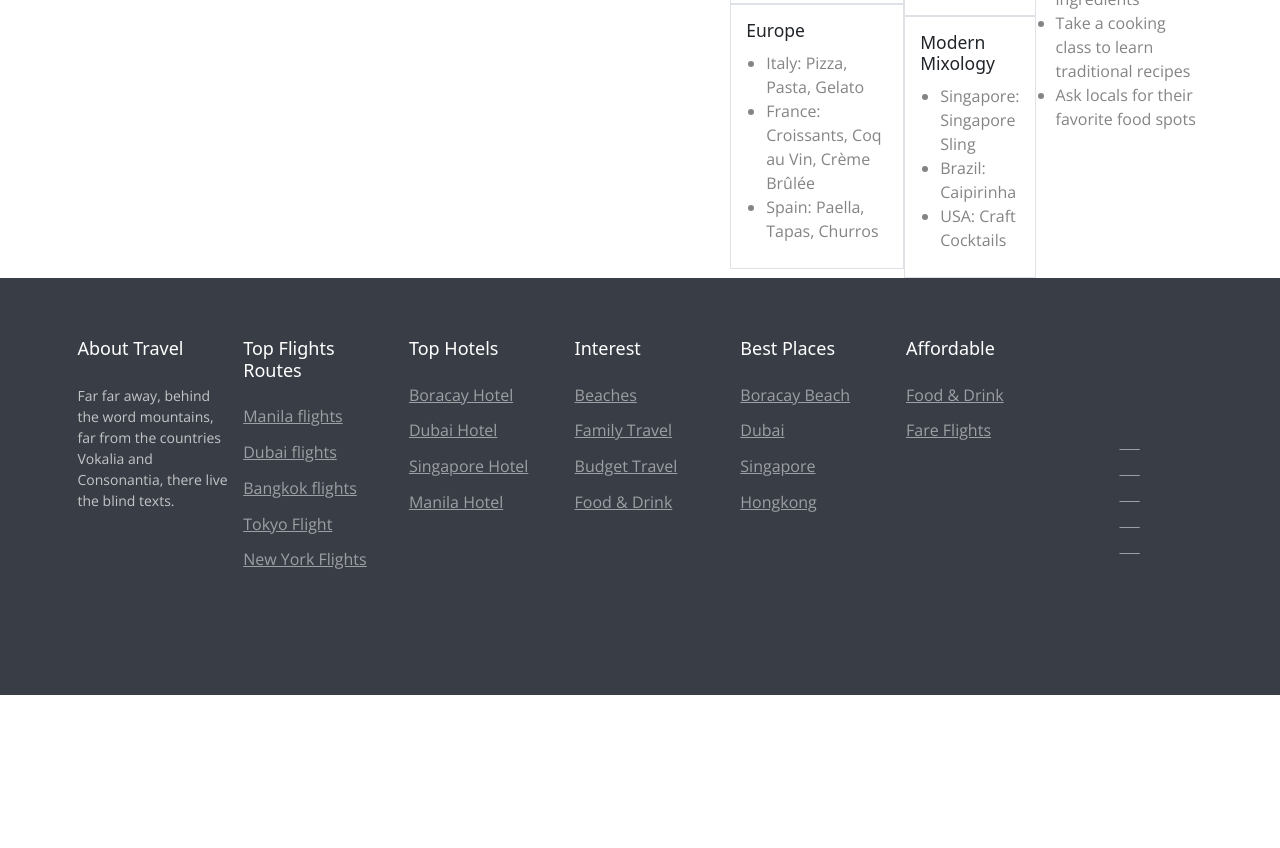
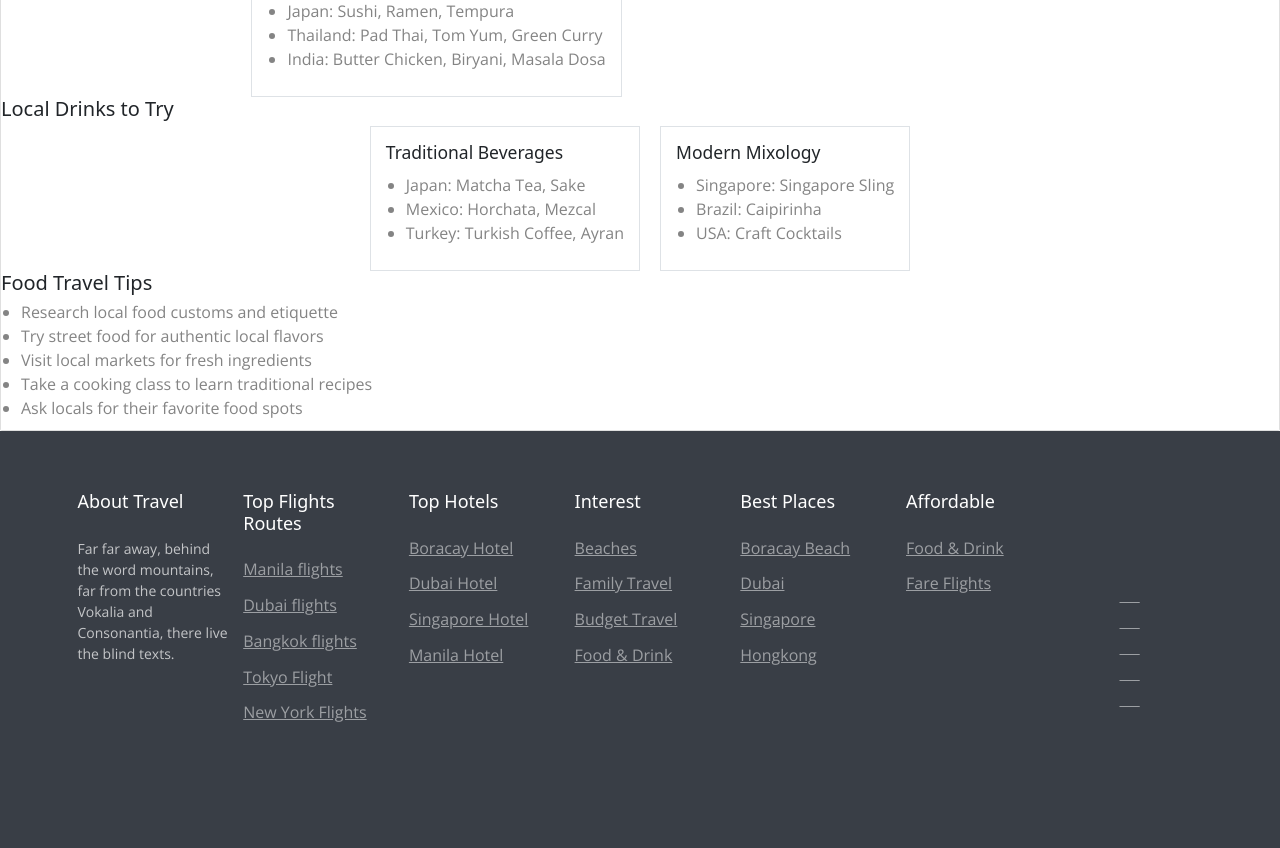
Before and after one commit to mensahcalvin/Tourism_webapp, a Flask app: page /vacation/food in a window 1280 px wide. Shown: the part 458-1306 px from the top of the page. Before the commit the page ends 1153 px from the top, so only its background shows below. Run offline with Flask 3, Linux system fonts and the light colour scheme; some libraries are stand-ins or nearby versions; some web fonts are replaced.

Commit message:
UPDATE THE FOOD PAGE

```diff
--- a/templates/food.html
+++ b/templates/food.html
@@ -79,18 +79,19 @@
             </div>
         </nav>
 
-        <div class="container mx-auto p-6 md:p-10 lg:p-12">
+        <div class="card">
             <h1 class="text-3xl font-semibold text-blue-600 text-center mb-8">Culinary Adventures</h1>
 
-            <p class="text-gray-700 text-lg text-center mb-6">
-                Discover the world through its flavors! This page is your guide to exploring local cuisines, traditional dishes, and must-try beverages from around the globe.
+            <p class="text-gray-700 text-lg text-center">
+                Discover the world through its flavors! This page is your guide <br> to exploring local cuisines, traditional dishes, and must-try beverages from around the globe.
             </p>
 
             <section class="bg-white rounded-lg shadow-md p-6 mb-8">
                 <h2 class="text-2xl font-semibold text-gray-800 mb-6">Popular Food Destinations</h2>
-                <div class="grid grid-cols-1 md:grid-cols-2 gap-6">
+                <div class="grid grid-cols-1 md:grid-cols-2 gap-6" style="display: flex; justify-content: center; align-items: center; gap: 20px;">
                     <div class="p-4 border rounded-lg">
                         <h3 class="text-xl font-semibold text-gray-800 mb-3">Asia</h3>
+                        <img src="{{url_for('static', filename='images/food/japan.jpg')}}" alt="Japan" style="width: 100%; height: 200px; object-fit: cover;">
                         <ul class="list-disc list-inside space-y-2">
                             <li>Japan: Sushi, Ramen, Tempura</li>
                             <li>Thailand: Pad Thai, Tom Yum, Green Curry</li>
@@ -110,7 +111,8 @@
 
             <section class="bg-white rounded-lg shadow-md p-6 mb-8">
                 <h2 class="text-2xl font-semibold text-gray-800 mb-6">Local Drinks to Try</h2>
-                <div class="grid grid-cols-1 md:grid-cols-2 gap-6">
+                <div class="grid grid-cols-1 md:grid-cols-2">
+                <div class="grid grid-cols-1 md:grid-cols-2"  style="display: flex; justify-content: center; align-items: center; gap: 20px;">
                     <div class="p-4 border rounded-lg">
                         <h3 class="text-xl font-semibold text-gray-800 mb-3">Traditional Beverages</h3>
                         <ul class="list-disc list-inside space-y-2">
```
